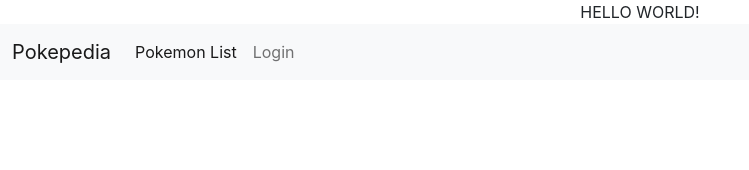
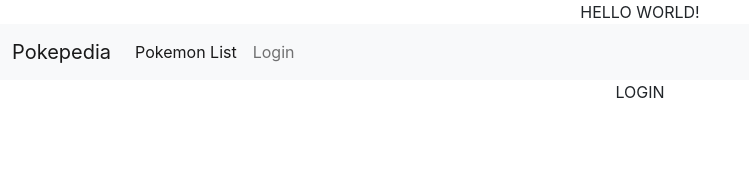
Before and after one commit to cmtakara/pokepedia, a React (Create React App) app: page /login in a window 1280 px wide. Shown: the top 170 px of the page, without its empty margins (0-749 px from the left). Built offline with nearby package versions, Linux system fonts and the light colour scheme.

Commit message:
added the login page and started adding routing using Route

```diff
--- a/src/App.js
+++ b/src/App.js
@@ -1,12 +1,39 @@
-import logo from './logo.svg';
+import { useContext } from 'react';
+import { Routes, Route } from 'react-router-dom';
 import './App.css';
 import Nav from './components/Nav/index'
 
+// pages
+import Login from './pages/Login'
+
+
+//contexts
+import UserContext from './contexts/UserContext'
+
 function App() {
+
+  // in order for us to use our context, we start by importing
+  // then we can utilize useContext (not to be confused with the UserContext that we created)
+
+  // const user = useContext(UserContext)
+  // console.log(user)
+
   return (
     <div className="App">
+
+      {/* all content comes with the provider component.  This allows us to user this as a wrapper and share information to all of the childred */}
+      {/* We need the value prop inside our provider */}
+
       HELLO WORLD!
-      <Nav />
+      <UserContext.Provider value={'Christina'}>
+        <Nav />
+
+        {/* We need to wrap all of our routes inside of react router routes component */}
+        <Routes>
+          <Route path='login' element={<Login />}/>
+        </Routes>
+
+      </UserContext.Provider>
     </div>
   );
 }
--- a/src/components/Nav/index.js
+++ b/src/components/Nav/index.js
@@ -1,20 +1,30 @@
-import React from 'react';
+import { useContext } from 'react';
+import { Link } from 'react-router-dom'
+
+//contexts
+import UserContext from '../../contexts/UserContext'
+
 
 const Nav = () => {
+    const user = useContext(UserContext)
+    console.log(user)
+
+    // below we will use link from react router  to replace  all of our anchor tags
+    // Link replaces <a> and "to" replaces href
     return (
         <nav className="navbar navbar-expand-lg navbar-light bg-light">
         <div className="container-fluid">
-          <a className="navbar-brand" href="#">Pokepedia</a>
+          <Link className="navbar-brand" to="/">Pokepedia</Link>
           <button className="navbar-toggler" type="button" data-bs-toggle="collapse" data-bs-target="#navbarNav" aria-controls="navbarNav" aria-expanded="false" aria-label="Toggle navigation">
             <span className="navbar-toggler-icon"></span>
           </button>
           <div className="collapse navbar-collapse" id="navbarNav">
             <ul className="navbar-nav">
               <li className="nav-item">
-                <a className="nav-link active" aria-current="page" href="#">Pokemon List</a>
+                <Link className="nav-link active" aria-current="page" to="pokemon/list#">Pokemon List</Link>
               </li>
               <li className="nav-item">
-                <a className="nav-link" href="#">Login</a>
+                <Link className="nav-link" to="login">Login</Link>
               </li>
             </ul>
           </div>
--- /dev/null
+++ b/src/contexts/UserContext.js
@@ -0,0 +1,9 @@
+//import createContext
+import React, {createContext} from 'react'
+// import { createContext } from "react";
+
+// Simplest way to create a context
+// SP name your context the same as your file
+const UserContext = createContext("NEW USER")
+
+export default UserContext
--- a/src/index.js
+++ b/src/index.js
@@ -2,11 +2,14 @@
 import ReactDOM from 'react-dom';
 import './index.css';
 import App from './App';
+import { BrowserRouter as Router } from 'react-router-dom';
 import reportWebVitals from './reportWebVitals';
 
 ReactDOM.render(
   <React.StrictMode>
+    <Router>
     <App />
+    </Router>
   </React.StrictMode>,
   document.getElementById('root')
 );
--- /dev/null
+++ b/src/pages/Login/index.js
@@ -0,0 +1,11 @@
+import React from "react";
+
+const Login = () => {
+    return (
+        <div>
+            LOGIN
+        </div>
+    )
+}
+
+export default Login;
```
